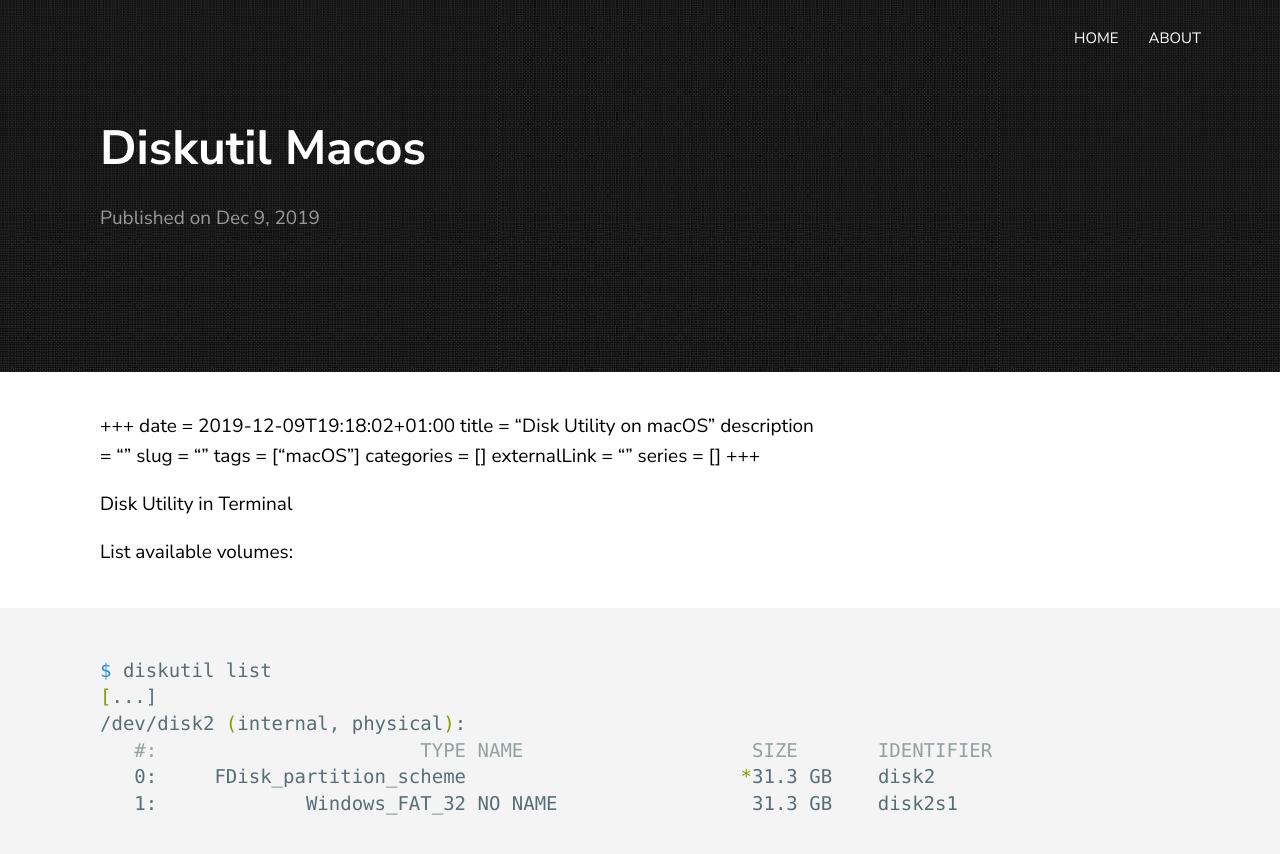
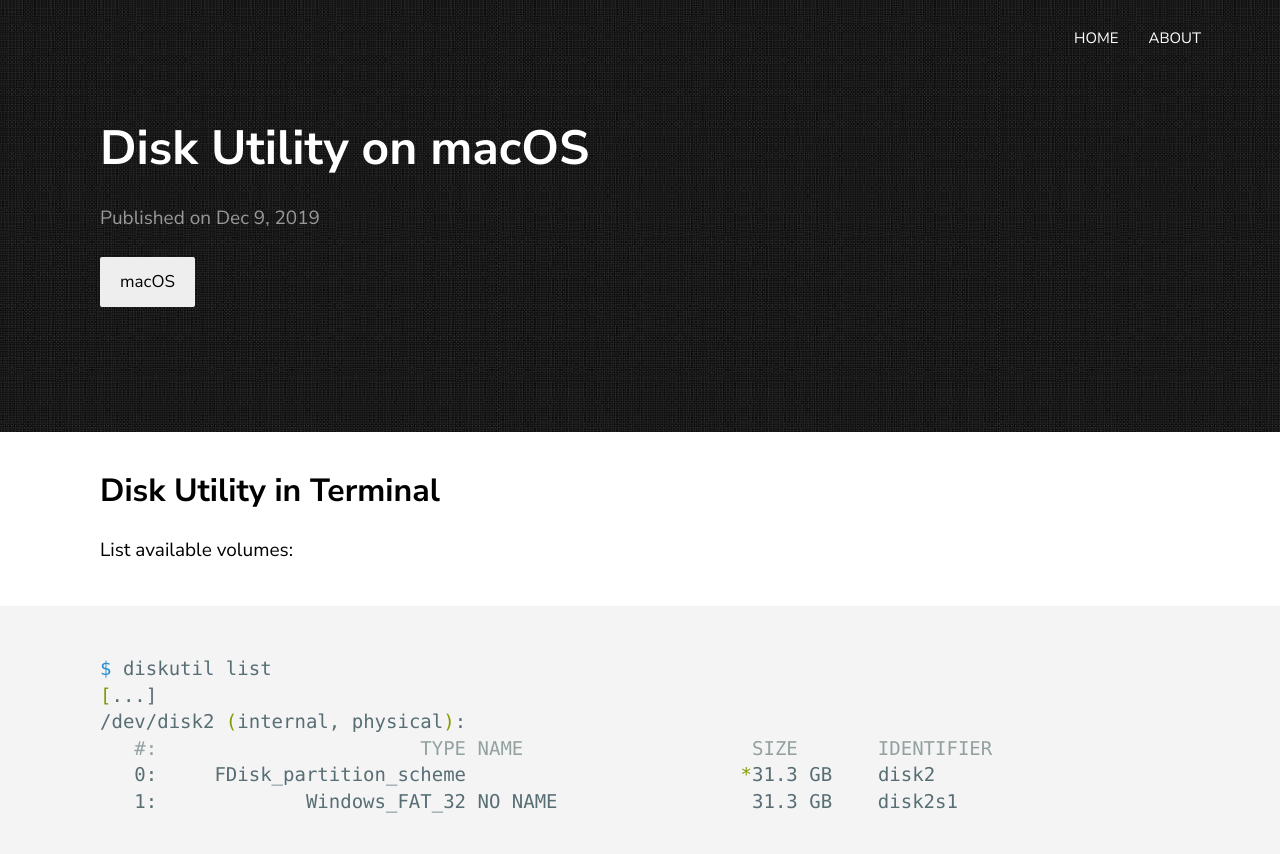
Before and after one commit to avdyushin/avdyushin.github.io, a Jekyll site: the page built from _posts/2019-12-09-diskutil-macos.markdown, in a window 1280 px wide and 900 px high. Shown: the top 854 px of the window. Built offline with Jekyll 4.4.1, drawn with Linux system fonts in a browser that asks for light colours; our own code applies the rules of GitHub Pages for plain Markdown files.

Commit message:
Clean up

```diff
--- a/_posts/2019-12-09-diskutil-macos.markdown
+++ b/_posts/2019-12-09-diskutil-macos.markdown
@@ -1,15 +1,10 @@
-+++
-date = 2019-12-09T19:18:02+01:00
-title = "Disk Utility on macOS"
-description = ""
-slug = ""
-tags = ["macOS"]
-categories = []
-externalLink = ""
-series = []
-+++
+---
+date: 2019-12-09T19:18:02+01:00
+title: Disk Utility on macOS
+tags: ["macOS"]
+---
 
-Disk Utility in Terminal
+## Disk Utility in Terminal
 
 List available volumes:
 
--- a/_posts/2020-07-04-raspberry-pi-lakka.markdown
+++ b/_posts/2020-07-04-raspberry-pi-lakka.markdown
@@ -1,7 +1,7 @@
 ---
 date: 2020-07-04T10:04:46+02:00
 title: "Raspberry Pi + Lakka"
-tags: ["retro", "raspberry"]
+tags: ["Retro", "Raspberry Pi"]
 ---
 
 ## Lakka configuration
```
Also changed, not shown: _posts/2021-04-06-raspberry-pi-retroarch.markdown (+5 -11 lines), _posts/2022-07-04-welcome-to-jekyll.markdown (deleted, +0 -29 lines).
